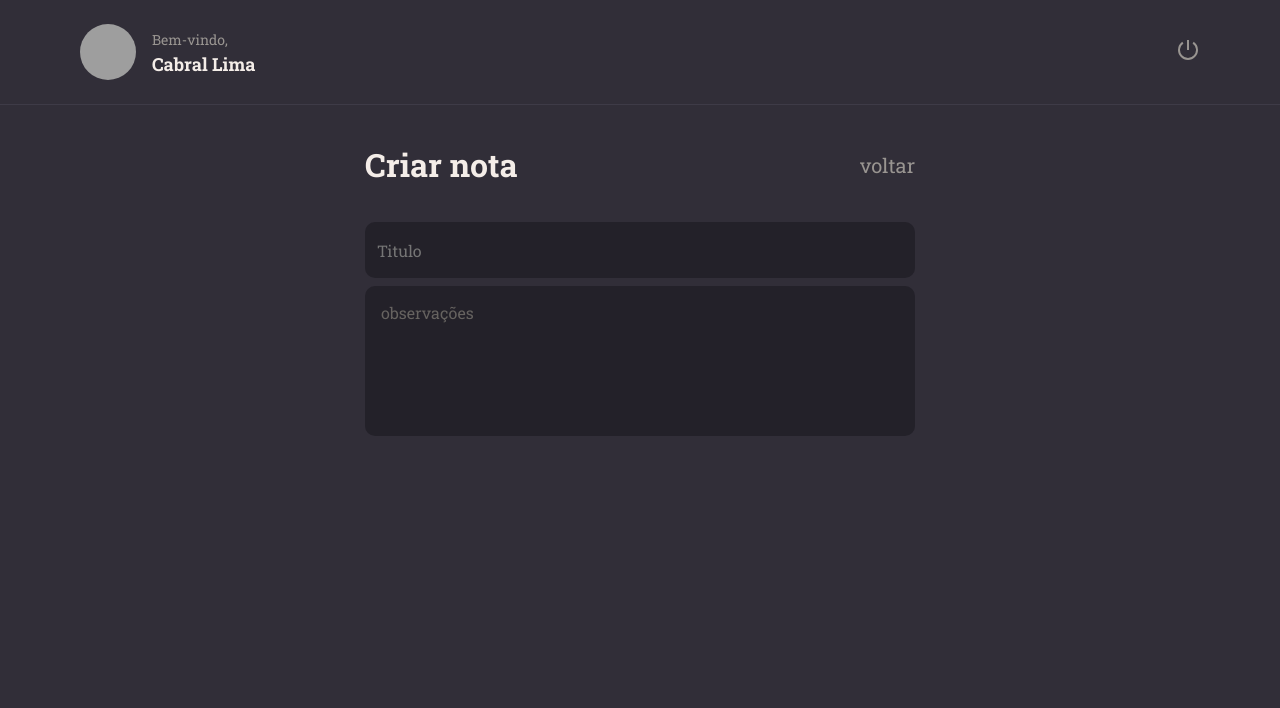
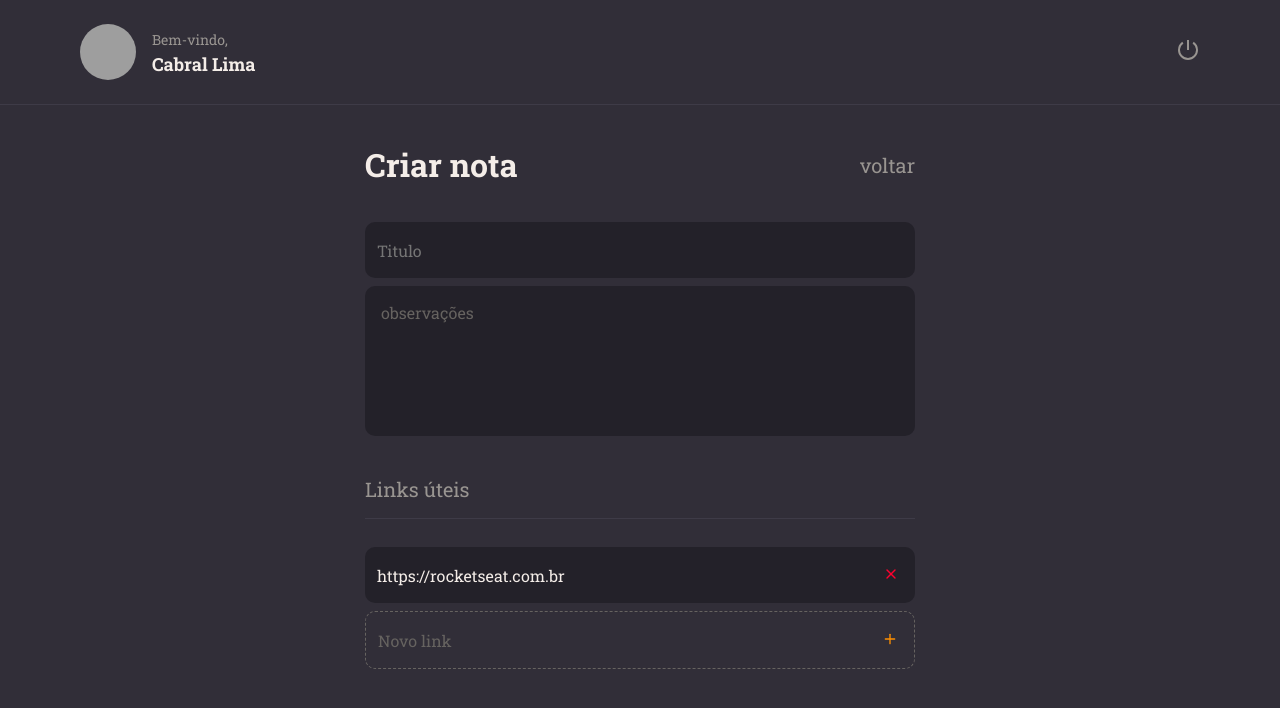
Before and after one commit to cabrallimaneto/rocketnotes, a React (Vite) app: page / in a window 1280 px wide. Shown: the top 708 px of the page. Built offline with nearby package versions, Linux system fonts and the light colour scheme; grey boxes are pictures that could not be loaded.

Commit message:
finish component noteitem

```diff
--- a/src/components/NoteItem/index.jsx
+++ b/src/components/NoteItem/index.jsx
@@ -8,7 +8,7 @@ export function NoteItem ({ isNew, value, onClick, ...rest }) {
     <Container isNew={isNew}>
       <input
       type="text"
-      value="{value}"
+      value={value}
       readOnly={!isNew}
       {...rest}
       />
@@ -17,6 +17,7 @@ export function NoteItem ({ isNew, value, onClick, ...rest }) {
       <button
       type="button"
       onClick={onClick}
+      className={ isNew ? 'button-add' : 'button-delete'}
       >
         { isNew ? <FiPlus /> : <FiX /> }
       </button>
--- a/src/components/NoteItem/styles.js
+++ b/src/components/NoteItem/styles.js
@@ -0,0 +1,55 @@
+import styled from "styled-components";
+
+export const Container = styled.div`
+
+  display: flex;
+  align-items: center;
+
+  background-color: ${({ theme, isNew }) => isNew ? "transparent" : theme.COLORS.BACKGROUND_900};
+  color: ${({ theme }) => theme.COLORS.GRAY_300};
+
+  border: ${({ theme, isNew }) => isNew ? `1px dashed ${theme.COLORS.GRAY_300}` : "none" };
+
+  margin-bottom: 8px;
+  border-radius: 10px;
+  padding-right: 16px;
+
+  >button {
+
+    border: none;
+    background: none;
+
+  }
+
+  .button-delete {
+
+    color: ${({ theme }) => theme.COLORS.RED};
+
+  }
+  .button-add {
+
+    color: ${({ theme }) => theme.COLORS.ORANGE};
+
+  }
+
+  > input {
+
+    height: 56px;
+    width: 100%;
+
+    padding: 12px;
+
+    color: ${({ theme }) => theme.COLORS.WHITE};
+    background: transparent;
+
+    border: none;
+
+    &::placeholder {
+
+      color: ${({ theme }) => theme.COLORS.GRAY_300};
+
+    }
+
+  }
+
+`;
--- a/src/pages/New/index.jsx
+++ b/src/pages/New/index.jsx
@@ -1,6 +1,8 @@
-import { Header } from "./../../components/Header";
-import { Input } from "./../../components/Input";
-import { Textarea } from "./../../components/Textarea";
+import { Header } from "../../components/Header";
+import { Input } from "../../components/Input";
+import { Textarea } from "../../components/Textarea";
+import { NoteItem } from "../../components/NoteItem";
+import { Section } from "../../components/Section";
 
 
 import { Container, Form } from "./styles";
@@ -24,6 +26,13 @@ export function New (){
             <Input placeholder="Titulo" />
             <Textarea placeholder="observações" />
 
+            <Section title="Links úteis">
+
+              <NoteItem value="https://rocketseat.com.br" />
+              <NoteItem isNew placeholder="Novo link" />
+
+            </Section>
+
         </Form>
       </main>
 
```
